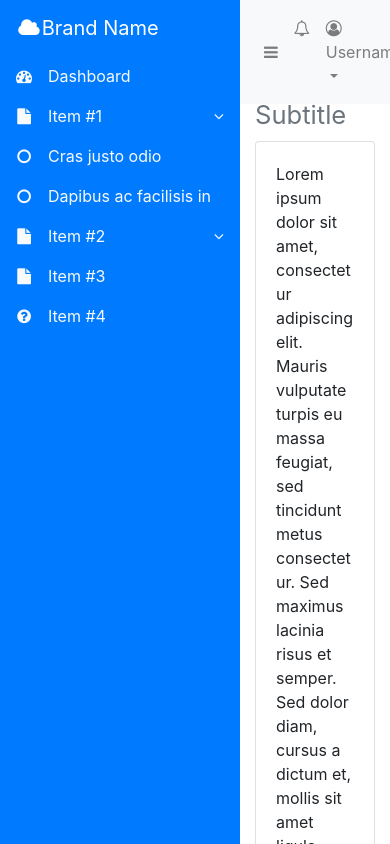
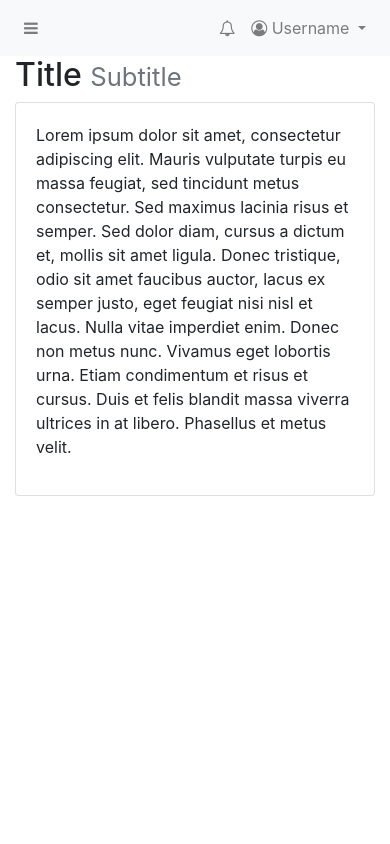
Before and after one commit to Wrecklaimer/whitebox-dashboard, a website: page demo/index.html in a window 390 px wide. Shown: the top 844 px of the page. Drawn offline with nearby package versions, Linux system fonts and the light colour scheme; files that its build step writes are made by us from their sources.

Commit message:
Basic Bootstrap 4 demo

```diff
--- /dev/null
+++ b/demo/demo.css
@@ -0,0 +1,18 @@
+.side-menu-overlay {
+	display: block;
+	background: rgba(0,0,0,.2);
+	opacity: 0;
+	transition: opacity 200ms;
+}
+
+.side-menu-expanded:not(.side-menu-full) .side-menu-overlay {
+	opacity: 1;
+}
+
+.navbar.fixed-top + .content {
+	padding-top: 3.5rem; /* Adjust for fixed navbar */
+}
+
+.side-menu .navbar .navbar-brand .navbar-brand-icon {
+	margin-left: -1rem; /* Negate navbar horizontal padding */
+}
--- a/index.html
+++ b/demo/index.html
@@ -10,16 +10,18 @@
 
 	<link rel="stylesheet" href="https://cdnjs.cloudflare.com/ajax/libs/normalize/8.0.0/normalize.min.css">
 	<link rel="stylesheet" href="https://maxcdn.bootstrapcdn.com/bootstrap/4.0.0/css/bootstrap.min.css" integrity="sha384-Gn5384xqQ1aoWXA+058RXPxPg6fy4IWvTNh0E263XmFcJlSAwiGgFAW/dAiS6JXm" crossorigin="anonymous">
-	<link rel="stylesheet" href="./lib/fontawesome/css/font-awesome.min.css">
-	<link rel="stylesheet" href="dist/styles/main.css">
+	<link rel="stylesheet" href="../lib/fontawesome/css/font-awesome.min.css">
+	<link rel="stylesheet" href="../dist/styles/main.css">
+	<link rel="stylesheet" href="demo.css">
 </head>
 
 <body>
-	<div id="dashboard-wrapper">
-		<div class="sidebar bg-primary">
+	<div id="dashboard-wrapper" class="dashboard-wrapper">
+		<div class="side-menu-overlay" data-collapse="side-menu"></div>
+		<div class="side-menu bg-primary">
 			<header class="header">
 				<div class="navbar navbar-expand navbar-dark">
-					<a href="#" class="navbar-brand"><i class="navbar-brand-icon fa fa-fw fa-cloud"></i><span class="navbar-brand-text">Brand Name</span></a>
+					<a href="#" class="navbar-brand"><i class="navbar-brand-icon fa fa-fw fa-cloud"></i><span class="navbar-brand-text side-menu-collapsed-hide">Brand Name</span></a>
 				</div>
 			</header>
 
@@ -27,49 +29,49 @@
 				<section class="nav">
 					<ul class="accordion nav nav-flex-column" id="accordion">
 						<li class="nav-item">
-							<a href="#" title="Dashboard" class="nav-link text-light active"><i class="nav-link-icon fa fa-fw fa-dashboard"></i><span class="nav-link-text">Dashboard</span></a>
+							<a href="#" title="Dashboard" class="nav-link text-light active"><i class="nav-link-icon fa fa-fw fa-dashboard"></i><span class="nav-link-text side-menu-collapsed-hide">Dashboard</span></a>
 						</li>
 						<li class="nav-item">
 							<a href="#" title="Item #1" class="nav-link text-light" role="button" data-toggle="collapse" data-target="#collapseOne" aria-expanded="true" aria-controls="collapseOne" data-expand="sidebar">
-							<i class="nav-link-icon fa fa-fw fa-file"></i><span class="nav-link-text">Item #1</span><i class="nav-link-caret fa fa-angle-down" aria-hidden="true"></i>
+							<i class="nav-link-icon fa fa-fw fa-file"></i><span class="nav-link-text side-menu-collapsed-hide">Item #1</span><i class="nav-link-caret fa fa-angle-down side-menu-collapsed-hide" aria-hidden="true"></i>
 							</a>
 							<div id="collapseOne" class="collapse show" aria-labelledby="headingOne" data-parent="#accordion">
 								<div class="nav nav-flex-column">
-									<a href="#" class="nav-link text-light"><i class="nav-link-icon fa fa-fw fa-circle-o"></i>Cras justo odio</a>
-									<a href="#" class="nav-link text-light"><i class="nav-link-icon fa fa-fw fa-circle-o"></i>Dapibus ac facilisis in</a>
+									<a href="#" class="nav-link text-light"><i class="nav-link-icon fa fa-fw fa-circle-o"></i><span class="nav-link-text side-menu-collapsed-hide">Cras justo odio</span></a>
+									<a href="#" class="nav-link text-light"><i class="nav-link-icon fa fa-fw fa-circle-o"></i><span class="nav-link-text side-menu-collapsed-hide">Dapibus ac facilisis in</span></a>
 								</div>
 							</div>
 						</li>
 						<li class="nav-item">
 							<a href="#" title="Item #2" class="nav-link text-light" role="button" data-toggle="collapse" data-target="#collapseTwo" aria-expanded="false" aria-controls="collapseTwo" data-expand="sidebar">
-							<i class="nav-link-icon fa fa-fw fa-file"></i><span class="nav-link-text">Item #2</span><i class="nav-link-caret fa fa-angle-down"  aria-hidden="true"></i>
+							<i class="nav-link-icon fa fa-fw fa-file"></i><span class="nav-link-text side-menu-collapsed-hide">Item #2</span><i class="nav-link-caret fa fa-angle-down side-menu-collapsed-hide" aria-hidden="true"></i>
 							</a>
 							<div id="collapseTwo" class="collapse" aria-labelledby="headingTwo" data-parent="#accordion">
 								<ul class="nav nav-flex-column">
-									<a href="#" class="nav-link text-light"><i class="nav-link-icon fa fa-fw fa-circle-o"></i>Cras justo odio</a>
-									<a href="#" class="nav-link text-light"><i class="nav-link-icon fa fa-fw fa-circle-o"></i>Dapibus ac facilisis in</a>
-									<a href="#" class="nav-link text-light"><i class="nav-link-icon fa fa-fw fa-circle-o"></i>Morbi leo risus</a>
+									<a href="#" class="nav-link text-light"><i class="nav-link-icon fa fa-fw fa-circle-o"></i><span class="nav-link-text side-menu-collapsed-hide">Cras justo odio</span></a>
+									<a href="#" class="nav-link text-light"><i class="nav-link-icon fa fa-fw fa-circle-o"></i><span class="nav-link-text side-menu-collapsed-hide">Dapibus ac facilisis in</span></a>
+									<a href="#" class="nav-link text-light"><i class="nav-link-icon fa fa-fw fa-circle-o"></i><span class="nav-link-text side-menu-collapsed-hide">Morbi leo risus</span></a>
 								</ul>
 							</div>
 						</li>
 						<li class="nav-item">
-							<a href="#" class="nav-link text-light"><i class="nav-link-icon fa fa-fw fa-file"></i><span class="nav-link-text">Item #3</span></a>
+							<a href="#" class="nav-link text-light"><i class="nav-link-icon fa fa-fw fa-file"></i><span class="nav-link-text side-menu-collapsed-hide">Item #3</span></a>
 						</li>
 						<li class="nav-item">
-							<a href="#" class="nav-link text-light"><i class="nav-link-icon fa fa-fw fa-question-circle"></i><span class="nav-link-text">Item #4</span></a>
+							<a href="#" class="nav-link text-light"><i class="nav-link-icon fa fa-fw fa-question-circle"></i><span class="nav-link-text side-menu-collapsed-hide">Item #4</span></a>
 						</li>
 					</ul>
 				</section>
 			</aside>
 		</div>
 
-		<nav class="navbar navbar-expand fixed-top navbar-light bg-light">
+		<nav class="navbar navbar-expand side-menu-push fixed-top navbar-light bg-light">
 			<div class="navbar-collapse">
 				<ul class="navbar-nav mr-auto">
 					<li class="nav-item">
-						<a class="nav-link" href="#" role="button" data-toggle="sidebar">
-			<i class="fa fa-bars"></i><span class="sr-only">Toggle navigation</span>
-		 </a>
+						<a class="nav-link" href="#" role="button" data-toggle="side-menu">
+							<i class="fa fa-bars"></i><span class="sr-only">Toggle navigation</span>
+						</a>
 					</li>
 				</ul>
 				<ul class="navbar-nav navbar-user">
@@ -87,7 +89,7 @@
 			</div>
 		</nav>
 
-		<main class="content">
+		<main class="content side-menu-push">
 			<div class="container-fluid">
 				<h2>Title <small class="text-muted">Subtitle</small></h2>
 				<div class="card">
@@ -102,6 +104,12 @@
 	<script src="https://code.jquery.com/jquery-3.3.1.slim.min.js" integrity="sha384-q8i/X+965DzO0rT7abK41JStQIAqVgRVzpbzo5smXKp4YfRvH+8abtTE1Pi6jizo" crossorigin="anonymous"></script>
 	<script src="https://cdnjs.cloudflare.com/ajax/libs/popper.js/1.14.3/umd/popper.min.js" integrity="sha384-ZMP7rVo3mIykV+2+9J3UJ46jBk0WLaUAdn689aCwoqbBJiSnjAK/l8WvCWPIPm49" crossorigin="anonymous"></script>
 	<script src="https://stackpath.bootstrapcdn.com/bootstrap/4.1.1/js/bootstrap.min.js" integrity="sha384-smHYKdLADwkXOn1EmN1qk/HfnUcbVRZyYmZ4qpPea6sjB/pTJ0euyQp0Mk8ck+5T" crossorigin="anonymous"></script>
+	<script src="../dist/scripts/dashboard.min.js"></script>
+	<script>
+		$(function() {
+				$('#dashboard-wrapper').dashboard();
+			});
+	</script>
 </body>
 
 </html>
--- /dev/null
+++ b/src/scripts/dashboard.js
@@ -0,0 +1,94 @@
+/**
+ * --------------------------------------------
+ * Whitebox Dashboard
+ * License MIT
+ * --------------------------------------------
+ */
+
+;(function( $, window, document, undefined ) {
+		var Dashboard = function( elem, options ) {
+			this.elem = elem;
+			this.$elem = $(elem);
+			this.options = options;
+			this.metadata = this.$elem.data( "plugin-options" );
+		};
+		var $container;
+
+		var Classes = {
+			sideMenuExpanded: "side-menu-expanded",
+			sideMenuFull: 'side-menu-full',
+		};
+
+		Dashboard.prototype = {
+			defaults: {
+				fullWidth: 480,
+				autoExpandWidth: 768
+			},
+
+			init: function() {
+				var $this = this;
+				$container = $(this.elem);
+
+				this.config = $.extend({}, this.defaults, this.options, this.metadata);
+
+				$container.addClass("whitebox-dashboard");
+				$('[data-toggle="side-menu"]').click(function(e) {
+					e.preventDefault();
+					$this.toggleSideMenu();
+				});
+				$('[data-expand="side-menu"]').click(function(e) {
+					e.preventDefault();
+					$this.expandSideMenu();
+				});
+				$('[data-collapse="side-menu"]').click(function(e) {
+					e.preventDefault();
+					$this.collapseSideMenu();
+				});
+				$(window).bind("resize", function() {
+					$this._onResize();
+				});
+				this._onResize();
+
+				return this;
+			},
+
+			_onResize: function() {
+				width = window.innerWidth;
+
+				if (width > this.config.fullWidth) {
+					$container.addClass(Classes.sideMenuFull);
+					if (width > this.config.autoExpandWidth)
+						this.expandSideMenu();
+					else
+						this.collapseSideMenu();
+				} else {
+					$container.removeClass(Classes.sideMenuFull);
+					this.collapseSideMenu();
+				}
+			},
+
+			toggleSideMenu: function() {
+				if ($container.hasClass(Classes.sideMenuExpanded)) {
+					this.collapseSideMenu();
+				} else {
+					this.expandSideMenu();
+				}
+			},
+
+			collapseSideMenu: function() {
+				$container.removeClass(Classes.sideMenuExpanded);
+			},
+
+			expandSideMenu: function() {
+				$container.addClass(Classes.sideMenuExpanded);
+			},
+		}
+
+		Dashboard.defaults = Dashboard.prototype.defaults;
+
+		$.fn.dashboard = function(options) {
+			return this.each(function() {
+				new Dashboard(this, options).init();
+			});
+		};
+	})( jQuery, window , document );
--- a/src/styles/main.scss
+++ b/src/styles/main.scss
@@ -1,30 +1,31 @@
-$sidebar-width: 15rem;
-$sidebar-collapsed-width: 3rem;
+$side-menu-width: 15rem;
+$side-menu-collapsed-width: 3rem;
+$show-hide-speed: 200ms;
 
-#dashboard-wrapper {
+.dashboard-wrapper {
 	position: relative;
 	min-height: 100vh;
 	display: flex;
 	flex-direction: column;
 }
 
-#dashboard-wrapper > .navbar,
-.content {
-	margin-left: $sidebar-width;
-}
-
 .content {
 	flex-grow: 1;
 }
 
-.sidebar {
+.side-menu {
 	position: absolute;
-	width: $sidebar-width;
+	width: $side-menu-collapsed-width;
+	margin-left: -$side-menu-collapsed-width;
 	overflow-x: hidden;
 	top: 0;
 	bottom: 0;
 	left: 0;
-	z-index: 1040; // Need to overlap all other elements
+	z-index: 1040; /* Need to overlap all other elements */
+
+	.navbar .navbar-brand .navbar-brand-icon {
+		width: $side-menu-collapsed-width;
+	}
 
 	.menu .nav {
 		width: 100%;
@@ -40,7 +41,7 @@ $sidebar-collapsed-width: 3rem;
 		position: relative;
 
 		.nav-link-icon {
-			width: $sidebar-collapsed-width;
+			width: $side-menu-collapsed-width;
 			margin-left: -1rem;
 		}
 
@@ -52,8 +53,64 @@ $sidebar-collapsed-width: 3rem;
 	}
 }
 
-/* ======================================== */
+.side-menu-overlay {
+	display: none;
+	pointer-events: none;
+	position: absolute;
+	top: 0;
+	bottom: 0;
+	left: 0;
+	right: 0;
+	z-index: 1040;
+}
 
-.content {
-	padding-top: 3.5rem; // Adjust for fixed navbar
+.side-menu-collapsed-hide {
+	display: none;
 }
+
+.side-menu-expanded {
+	.side-menu {
+		width: $side-menu-width;
+		margin-left: 0;
+	}
+
+	&:not(.side-menu-full) .side-menu-overlay {
+		display: block;
+		pointer-events: auto;
+	}
+
+	.side-menu-collapsed-hide {
+		display: initial;
+	}
+}
+
+.side-menu-full {
+	.side-menu-push {
+		margin-left: $side-menu-collapsed-width;
+	}
+
+	.side-menu {
+		width: $side-menu-collapsed-width;
+		margin-left: 0;
+	}
+
+	&.side-menu-expanded {
+		.side-menu-push {
+			margin-left: $side-menu-width;
+		}
+
+		.side-menu {
+			width: $side-menu-width;
+		}
+	}
+}
+
+.side-menu-push {
+	transition: margin-left $show-hide-speed ease;
+}
+
+.side-menu {
+	transition: width $show-hide-speed ease,
+							left $show-hide-speed ease,
+							margin-left $show-hide-speed ease;
+}
```
Also changed, not shown: package.json (+7 -3 lines), dist/scripts/dashboard.min.js (added), dist/styles/main.css, 2 other files.
